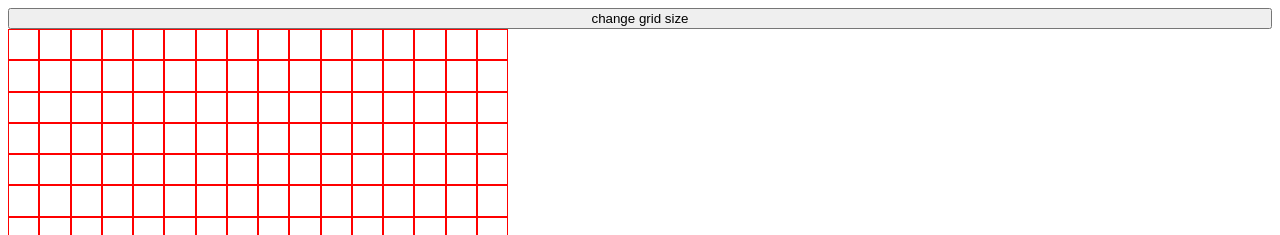
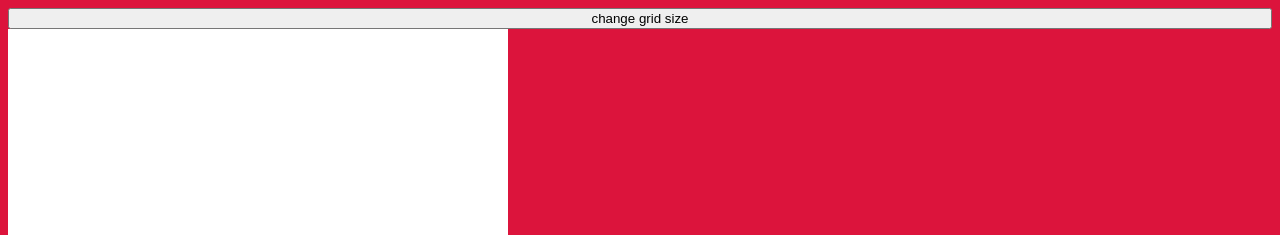
Before and after one commit to paulo-m-machado/etch-sketch, a plain HTML site: page index.html in a window 1280 px wide. Shown: the top 235 px of the page. Drawn offline with Linux system fonts and the light colour scheme.

Commit message:
Remove grid border and changed body background-color

```diff
--- a/style.css
+++ b/style.css
@@ -2,6 +2,7 @@ body {
     display: flex;
     flex-direction: column;
     flex: auto;
+    background-color: crimson;
 }
 
 #grid{
@@ -19,10 +20,10 @@ body {
 }
 
 .component {
-    border: 1px solid red;
     flex: auto;
     box-sizing: border-box;
     aspect-ratio: 1 / 1;
+    background-color: white;
 }
 
 .onhover {
```
